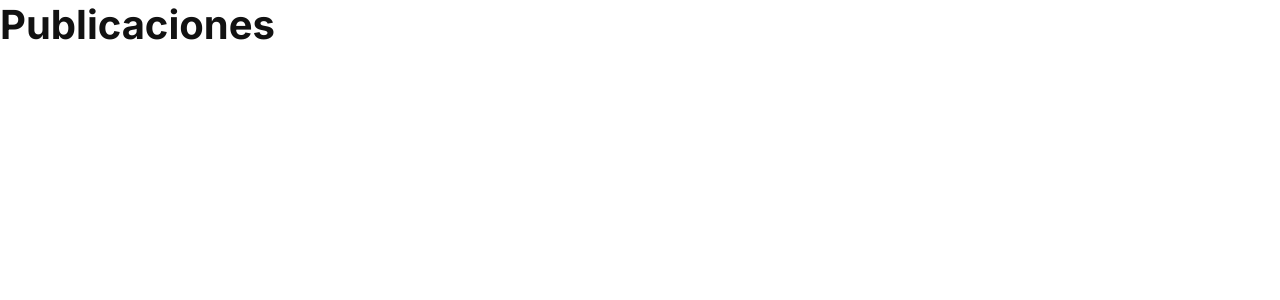
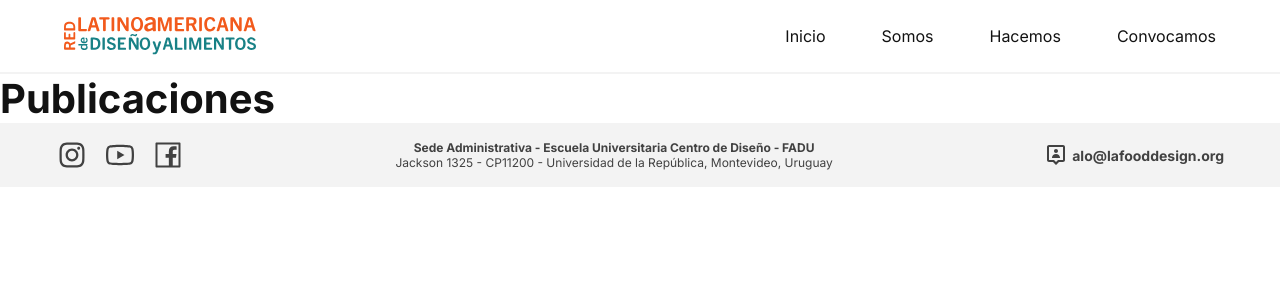
Before and after one commit to florluzduarte/redlada, a Next.js app: page /hacemos/publicaciones in a window 1280 px wide. Shown: the top 300 px of the page. Built offline with nearby package versions, Linux system fonts and the light colour scheme.

Commit message:
Start working on Publicaciones and Cursos pages

```diff
--- a/pages/hacemos/publicaciones.jsx
+++ b/pages/hacemos/publicaciones.jsx
@@ -1,8 +1,11 @@
+//Components
+import Layout from "@/components/layout/Layout";
+
 const Publicaciones = () => {
   return (
-    <>
+    <Layout>
       <h1>Publicaciones</h1>
-    </>
+    </Layout>
   );
 };
 
```
Also changed, not shown: pages/hacemos/cursos.jsx (+5 -2 lines).
